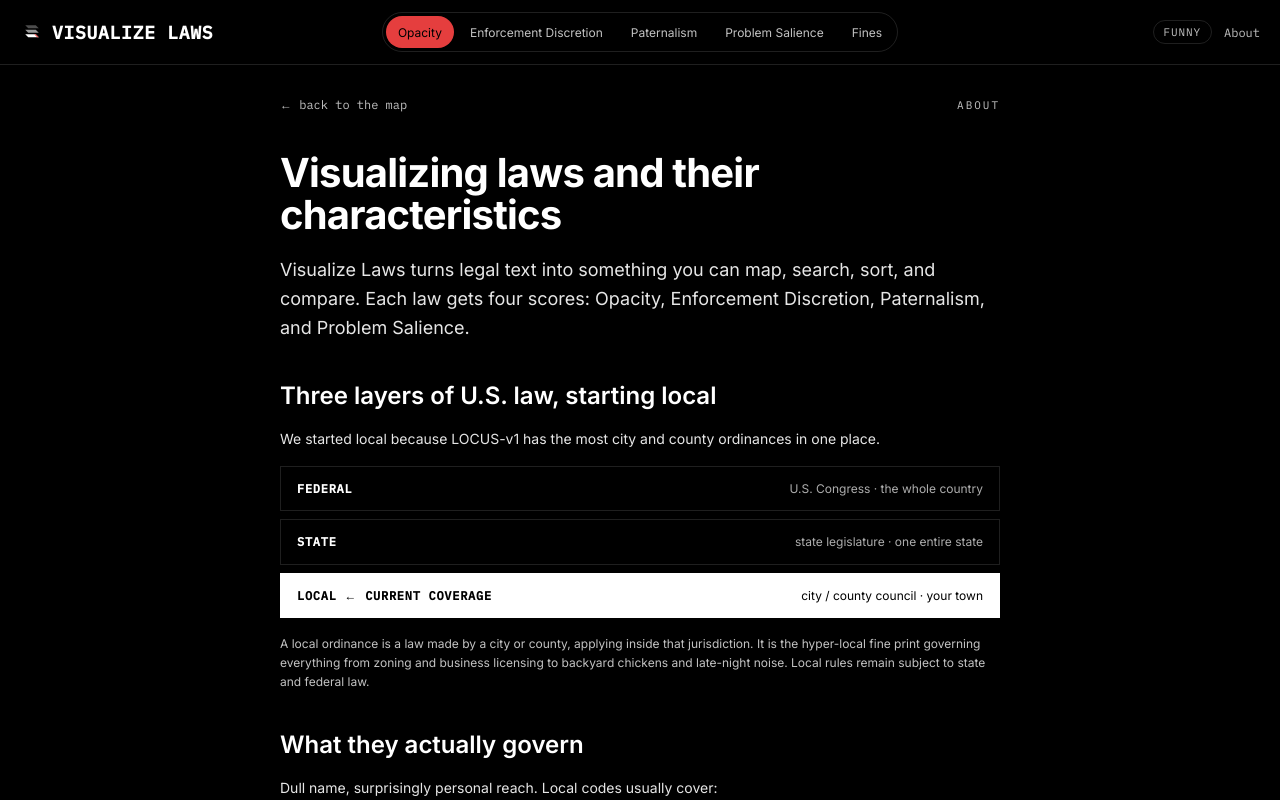
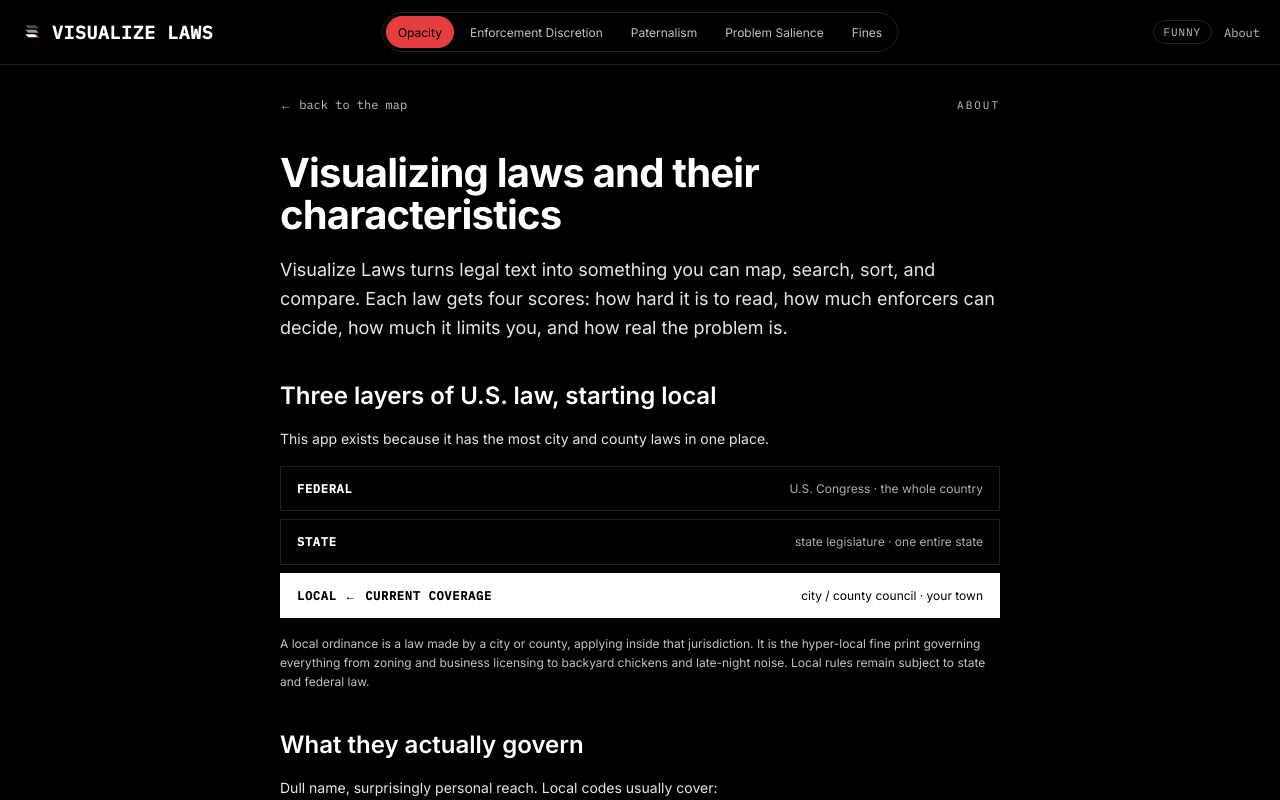
Before and after one commit to ThatAlexPalmer/visualize-laws-app, a Next.js app: page /about in a window 1280 px wide. Built offline with nearby package versions, Linux system fonts and the light colour scheme.

Commit message:
fix(copy): say why the app exists in plain words
Drop the dataset name and specialist terms from the About page and release notes.

Co-authored-by: Alex Palmer <ThatAlexPalmer@users.noreply.github.com>

```diff
--- a/app/about/page.tsx
+++ b/app/about/page.tsx
@@ -210,10 +210,10 @@ const NORMAL_COPY = {
   kicker: "ABOUT",
   title: "Visualizing laws and their characteristics",
   lede:
-    "Visualize Laws turns legal text into something you can map, search, sort, and compare. Each law gets four scores: Opacity, Enforcement Discretion, Paternalism, and Problem Salience.",
+    "Visualize Laws turns legal text into something you can map, search, sort, and compare. Each law gets four scores: how hard it is to read, how much enforcers can decide, how much it limits you, and how real the problem is.",
   layersTitle: "Three layers of U.S. law, starting local",
   layersBody:
-    "We started local because LOCUS-v1 has the most city and county ordinances in one place.",
+    "This app exists because it has the most city and county laws in one place.",
   federal: "FEDERAL",
   federalMeta: "U.S. Congress · the whole country",
   state: "STATE",
@@ -226,7 +226,7 @@ const NORMAL_COPY = {
   governsBody: "Dull name, surprisingly personal reach. Local codes usually cover:",
   whyTitle: "Why bother with them at all?",
   whyBody:
-    "Because a dense city and a rural town want wildly different things. One needs rules for short-term rentals and 2 a.m. noise; the other cares about ATVs and livestock. Local ordinances let every community write its own fine print, as long as it doesn't break state or federal law.",
+    "Because a dense city and a rural town want wildly different things. One needs rules for short-term rentals and 2 a.m. noise; the other cares about ATVs and livestock. Local laws let every community write its own fine print, as long as it doesn't break state or federal law.",
   coverageTitle: "Current coverage: LOCUS-v1",
   coverageBody:
     "The catch: these laws are public, but they're scattered across thousands of clunky vendor sites. LOCUS rounded up ~2.2 million of them into a single local-law corpus. That dataset is the starting point for Visualize Laws; state and federal laws are not included yet.",
@@ -235,7 +235,7 @@ const NORMAL_COPY = {
   roadmapBody:
     "The long-term goal is to make local, state, and federal law explorable through the same visual system. Planned coverage begins with financial regulation: securities laws, money-transmission laws, the Investment Company Act and related regulation, banking law, and adjacent areas of financial services.",
   roadmapWhy:
-    "We start there because financial products and tokenized securities hit different rules in different places.",
+    "We start there because money rules change from place to place.",
   roadmapNote:
     "This is the roadmap, not current coverage. Today's searchable corpus remains LOCUS-v1 local ordinances.",
   cite: "Built on LOCUS-v1",
@@ -252,7 +252,7 @@ const FUNNY_COPY = {
     "America wrote millions of local laws and scattered them across the internet like a bureaucratic treasure hunt. Visualize Laws puts them on a map, makes them searchable, and scores their HUH? Factor, Wiggle Room, Nanny Index, and whether the problem Actually Matters.",
   layersTitle: "Three levels of government walked into a database",
   layersBody:
-    "Federal law covers the country, state law covers a state, and local law covers the place arguing about your fence. We started at the bottom of the stack because LOCUS-v1 assembled an unusually broad, structured corpus of city and county ordinances.",
+    "Federal law covers the country, state law covers a state, and local law covers the place arguing about your fence. This app exists because it has the most city and county laws in one place.",
   federal: "FEDERAL",
   federalMeta: "Congress · nationwide main quest",
   state: "STATE",
@@ -265,7 +265,7 @@ const FUNNY_COPY = {
   governsBody: "Local codes answer the questions nobody asked until two neighbors got involved:",
   whyTitle: "Why are there so many of these?",
   whyBody:
-    "A dense city, a beach town, and a rural county do not want the same rulebook. Local ordinances let each community customize the fine print for its own rentals, livestock, parking, noise, and recurring civic arguments, without overruling state or federal law.",
+    "A dense city, a beach town, and a rural county do not want the same rulebook. Local laws let each community customize the fine print for its own rentals, livestock, parking, noise, and recurring civic arguments, without overruling state or federal law.",
   coverageTitle: "Current rabbit hole: LOCUS-v1",
   coverageBody:
     "The laws were public; finding them was the sport. LOCUS collected roughly 2.2 million local laws from thousands of scattered sources into one corpus. That is what you can search today. State and federal laws have not entered the arena yet.",
@@ -274,7 +274,7 @@ const FUNNY_COPY = {
   roadmapBody:
     "The long-term plan is one visual system for local, state, and federal law. The first planned expansion is financial regulation: securities laws, money-transmission laws, the Investment Company Act and related regulation, banking law, and adjacent financial-services rules.",
   roadmapWhy:
-    "Financial products and tokenized securities are next, because that's where conflicting rules actually break things.",
+    "Money rules are next, because that's where conflicting rules actually break things.",
   roadmapNote:
     "Roadmap, not magic trick: the searchable corpus today is still LOCUS-v1 local ordinances.",
   cite: "Receipts: LOCUS-v1",
--- a/lib/releases.ts
+++ b/lib/releases.ts
@@ -30,7 +30,7 @@ export const RELEASES: readonly AppRelease[] = [
     href: githubRelease("v1.3.1"),
     notes: [
       "Search, the map, and the city/county fields pick the same place.",
-      "Failed loads now show an error, not an empty list.",
+      "If results fail to load, you see an error, not an empty list.",
       "The map and its legend share one model, so zoom and color stay in sync.",
     ],
   },
@@ -51,7 +51,7 @@ export const RELEASES: readonly AppRelease[] = [
     notes: [
       "Type a state name (colorado) and go to that state, not a city that shares the name.",
       "See that state’s full law list, not only laws that mention the word.",
-      "Read law titles and bodies as formatted text: headings and tables, not raw marks.",
+      "Read law titles and bodies as normal text, with headings and tables.",
     ],
   },
   {
```
